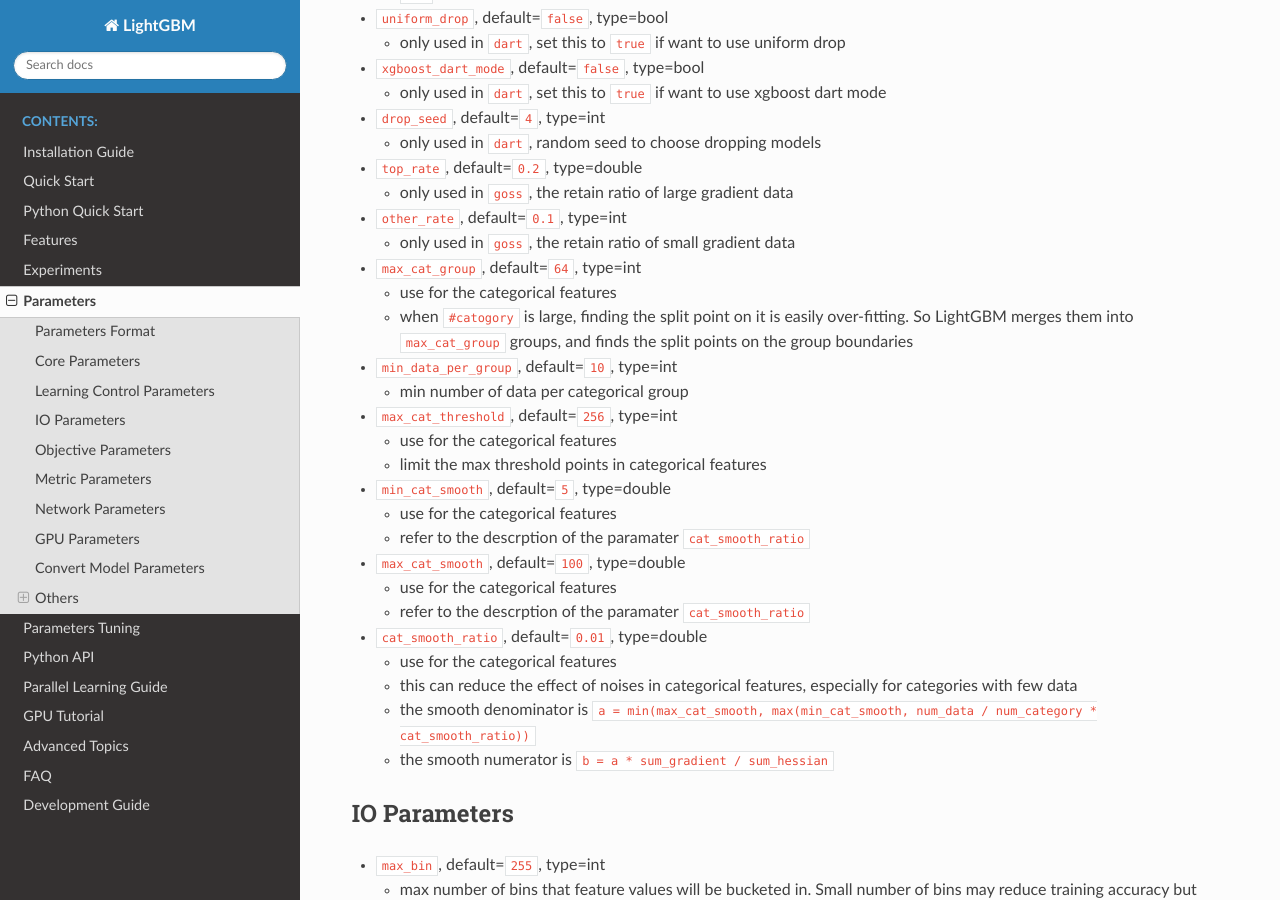
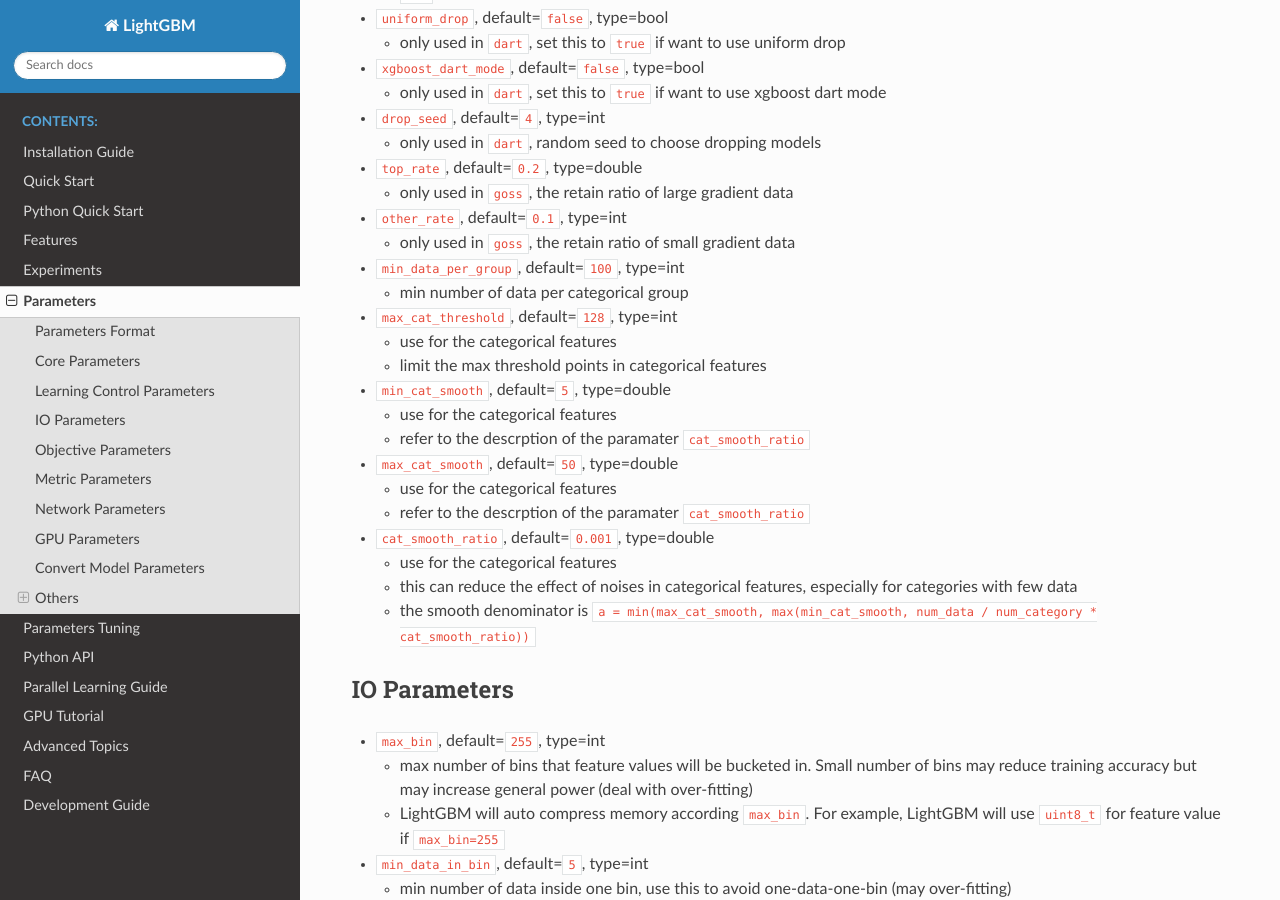
Before and after one commit to microsoft/LightGBM, a Sphinx documentation site: the page built from docs/Parameters.rst, in a window 1280 px wide and 900 px high, scrolled down 3400 px. Built offline with Sphinx 7.4.7 and the Read the Docs theme 2.0.0, drawn with Linux system fonts in a browser that asks for light colours.

Commit message:
many fixes for categorical feature

```diff
--- a/docs/Advanced-Topics.rst
+++ b/docs/Advanced-Topics.rst
@@ -24,7 +24,7 @@ Categorical Feature Support
 -  Converting to ``int`` type is needed first, and there is support for non-negative numbers only.
    It is better to convert into continues ranges.
 
--  Use ``max_cat_group``, ``cat_smooth_ratio`` to deal with over-fitting
+-  Use ``min_data_per_group``, ``cat_smooth_ratio`` to deal with over-fitting
    (when ``#data`` is small or ``#category`` is large).
 
 -  For categorical features with high cardinality (``#category`` is large), it is better to convert it to numerical features.
--- a/docs/Parameters.rst
+++ b/docs/Parameters.rst
@@ -249,18 +249,11 @@ Learning Control Parameters
 
    -  only used in ``goss``, the retain ratio of small gradient data
 
--  ``max_cat_group``, default=\ ``64``, type=int
-
-   -  use for the categorical features
-
-   -  when ``#catogory`` is large, finding the split point on it is easily over-fitting.
-      So LightGBM merges them into ``max_cat_group`` groups, and finds the split points on the group boundaries
-
--  ``min_data_per_group``, default=\ ``10``, type=int
+-  ``min_data_per_group``, default=\ ``100``, type=int
 
    -  min number of data per categorical group
 
--  ``max_cat_threshold``, default=\ ``256``, type=int
+-  ``max_cat_threshold``, default=\ ``128``, type=int
 
    -  use for the categorical features
 
@@ -272,21 +265,19 @@ Learning Control Parameters
 
    -  refer to the descrption of the paramater ``cat_smooth_ratio``
 
--  ``max_cat_smooth``, default=\ ``100``, type=double
+-  ``max_cat_smooth``, default=\ ``50``, type=double
 
    -  use for the categorical features
 
    -  refer to the descrption of the paramater ``cat_smooth_ratio``
 
--  ``cat_smooth_ratio``, default=\ ``0.01``, type=double
+-  ``cat_smooth_ratio``, default=\ ``0.001``, type=double
 
    -  use for the categorical features
 
    - this can reduce the effect of noises in categorical features, especially for categories with few data
 
    -  the smooth denominator is ``a = min(max_cat_smooth, max(min_cat_smooth, num_data / num_category * cat_smooth_ratio))``
-
-   -  the smooth numerator is ``b = a * sum_gradient / sum_hessian``
 
 IO Parameters
 -------------
--- /dev/null
+++ b/python-package/lightgbm/VERSION.txt
@@ -0,0 +1 @@
+2.0.8
```
Also changed, not shown: 6 other files.
